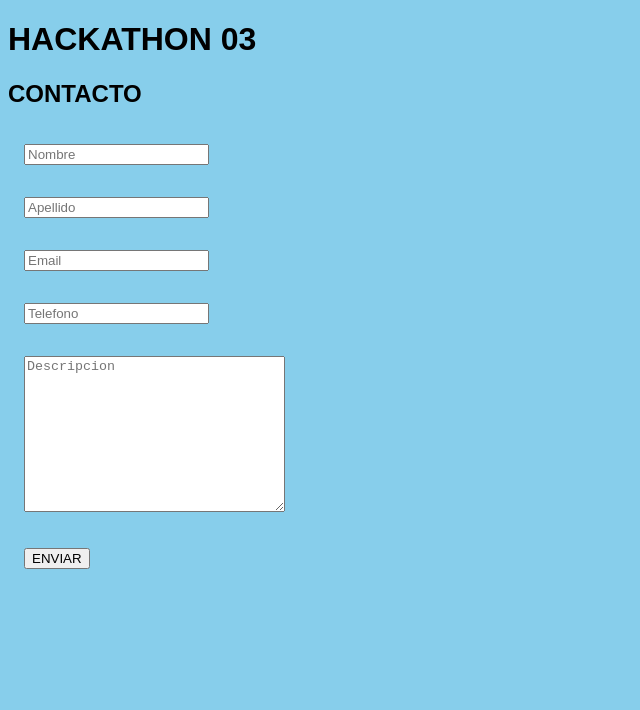
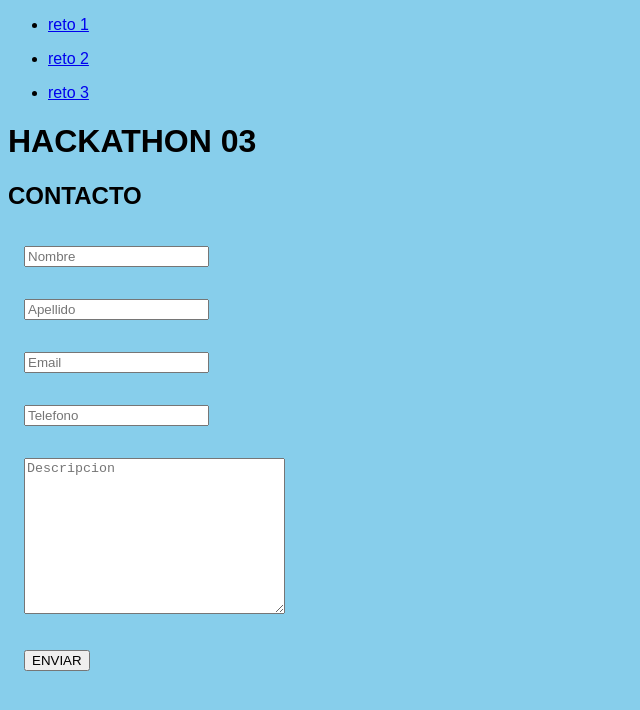
Before and after one commit to developers-w/Hackathon03, a plain HTML site: page index.html in a window 1280 px wide. Shown: the whole page, without its empty margins (0-640 px from the left). Drawn offline with Linux system fonts and the light colour scheme.

Commit message:
añadiendo archivos

```diff
--- a/css/styles.css
+++ /dev/null
@@ -1,11 +0,0 @@
-body{
-    background-color: skyblue;
-    font-family: Arial, Helvetica, sans-serif;
-    min-height: 100%;
-}
-article{
-    padding: 1em;
-}
-div{
-    padding: 1em;
-}
--- a/index.html
+++ b/index.html
@@ -5,28 +5,45 @@
     <meta http-equiv="X-UA-Compatible" content="IE=edge">
     <meta name="viewport" content="width=device-width, initial-scale=1.0">
     <title>Kackathon</title>
-    <link rel="stylesheet" href="./css/styles.css">
+    <link rel="stylesheet" href="./styles/main.css">
 </head>
 <body>
+    <header>
+        <nav>
+            <ul>
+                <li><a href="/readme.md">reto 1</a></li>
+            </ul>
+            <ul>
+                <li><a href="/tags-form.html">reto 2</a></li>
+            </ul>
+            <ul>
+                <li><a href="/form.html">reto 3</a></li>
+            </ul>
+
+
+
+        </nav>
+    </header>
+
     <H1>HACKATHON 03</H1>
     <h2>CONTACTO</h2>
     <form >
-        <div>
+        <div >
             <input type="text" placeholder="Nombre">
         </div>
         <div>
             <input type="text" placeholder="Apellido">
-        </div>
+        </div >
         <div>
             <input type="text" placeholder="Email">
         </div>
-        <div>
+        <div >
             <input type="text" placeholder="Telefono">
         </div>
-        <div>
+        <div >
             <textarea name="" id="" cols="30" rows="10" placeholder="Descripcion"></textarea>
         </div>
-        <div>
+        <div >
             <input type="button" value="ENVIAR">
         </div>
     </form>
```
Also changed, not shown: form.html (+1 -1 lines), tags-form.html (+1 -1 lines), 1 other file.
